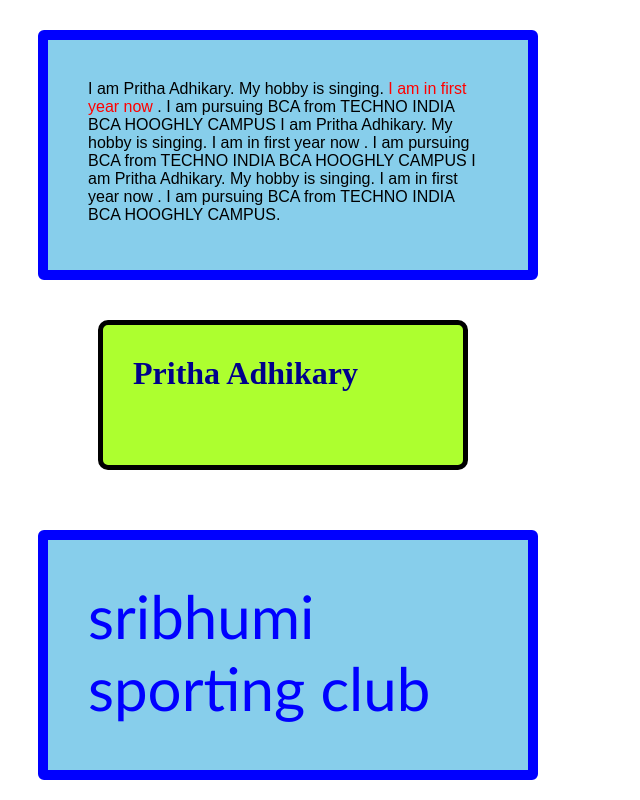
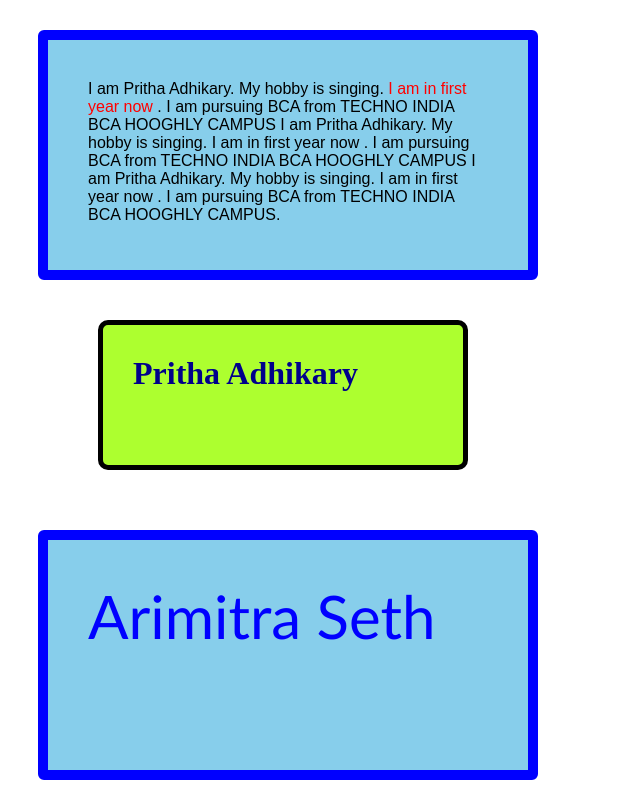
Before and after one commit to Anusuya2000/HTML-CSS, a plain HTML site: page practice.html in a window 1280 px wide. Shown: the top 800 px of the page, without its empty margins (0-640 px from the left). Drawn offline with Linux system fonts and the light colour scheme.

Commit message:
chng name

```diff
--- a/practice.html
+++ b/practice.html
@@ -12,7 +12,7 @@
    <p> I am Pritha Adhikary. My hobby is  singing. <span class="color">I am in first year now</span>  . I am pursuing BCA from TECHNO INDIA BCA HOOGHLY CAMPUS I am Pritha Adhikary. My hobby is  singing. I am in first year now . I am pursuing BCA from TECHNO INDIA BCA HOOGHLY CAMPUS I am Pritha Adhikary. My hobby is  singing. I am in first year now . I am pursuing BCA from TECHNO INDIA BCA HOOGHLY CAMPUS.</p>
 
     <h1>Pritha Adhikary</h1>
-    <p style="font-size:60px; color: blue; font-family: 'Trebuchet MS', 'Lucida Sans Unicode', 'Lucida Grande', 'Lucida Sans', Arial, sans-serif;">sribhumi sporting club</p>
+    <p style="font-size:60px; color: blue; font-family: 'Trebuchet MS', 'Lucida Sans Unicode', 'Lucida Grande', 'Lucida Sans', Arial, sans-serif;">Arimitra Seth</p>
     <p >I AM <b>PRITHA</b></p>
 <img src="https://encrypted-tbn0.gstatic.com/images?q=tbn:ANd9GcSN1kN202fiVVoj2EDxIkIV6FkUdxmdG8xpWEyjzWIA91HiZda_"
  width="400"
```
